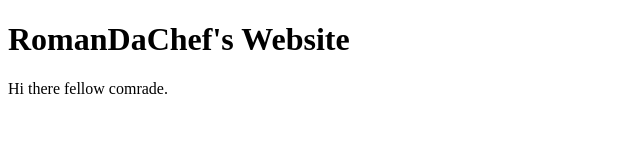
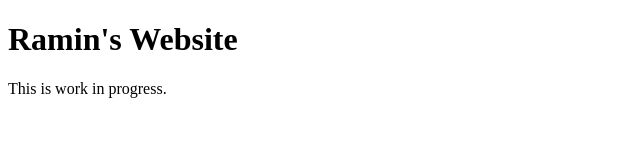
Before and after one commit to RomanDaChef/romandachef.github.io, a plain HTML site: page index.html in a window 1280 px wide. Shown: the whole page, without its empty margins (0-640 px from the left). Drawn offline with Linux system fonts and the light colour scheme.

Commit message:
Update index.html

```diff
--- a/index.html
+++ b/index.html
@@ -1,7 +1,7 @@
 <!DOCTYPE html>
 <html>
 <body>
-<h1>RomanDaChef's Website</h1>
-<p>Hi there fellow comrade.</p>
+<h1>Ramin's Website</h1>
+<p>This is work in progress.</p>
 </body>
 </html>
```
